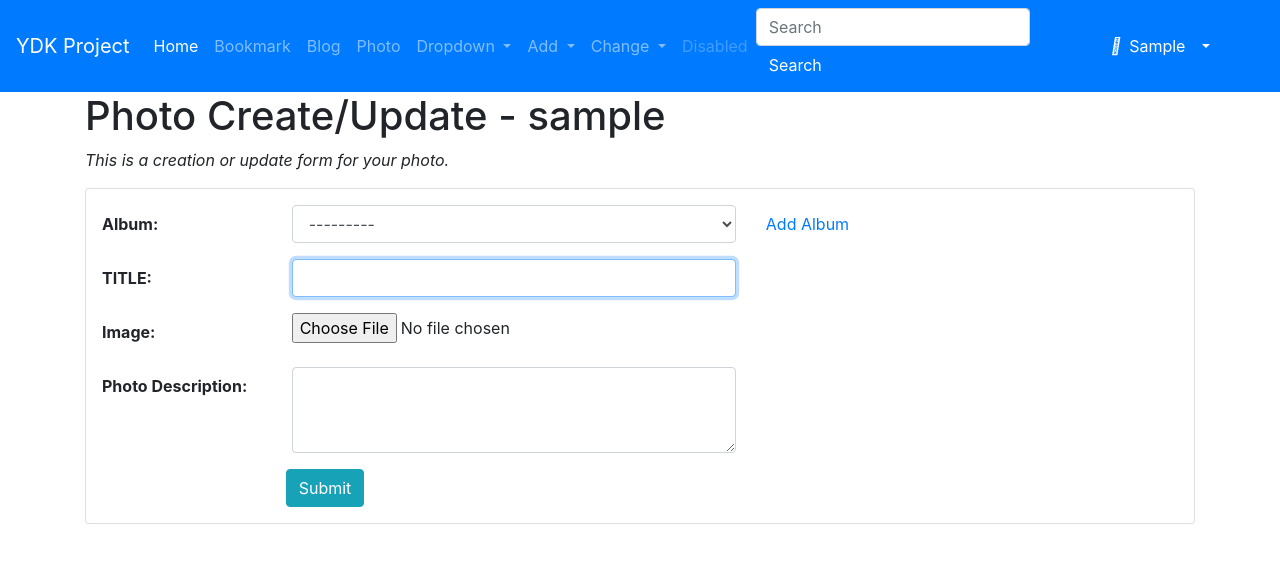
After one commit to dkyou7/django_bookmark2, a Django app: page /photo/photo/add/ in a window 1280 px wide. The commit adds this page. Shown: the top 563 px of the page. Run offline with Django 3.2, Linux system fonts and the light colour scheme; the visitor is signed in with stand-in values (Sample User, id 1); data that the repository does not hold is empty; some libraries are stand-ins or nearby versions.

Commit message:
1회차 개발 완료

```diff
--- /dev/null
+++ b/photo/forms.py
@@ -0,0 +1,6 @@
+from django.forms import inlineformset_factory
+from photo.models import Album, Photo
+
+PhotoInlineFormSet = inlineformset_factory(Album,Photo,
+                                           fields=['image','title','description'],
+                                           extra=2)
--- a/photo/models.py
+++ b/photo/models.py
@@ -6,6 +6,7 @@ from photo.fields import ThumbnailImageField
 class Album(models.Model):
     name = models.CharField(max_length=50)
     description = models.CharField('One Line Description',max_length=100,blank=True)
+    owner = models.ForeignKey('auth.User',on_delete=models.CASCADE,verbose_name="OWNER", blank=True,null=True)
 
     class Meta:
         ordering = ['name',]
@@ -22,6 +23,7 @@ class Photo(models.Model):
     description = models.TextField("Photo Description",blank=True)
     image = ThumbnailImageField(upload_to='photo/%Y/%m')
     upload_dt = models.DateTimeField('Upload Date',auto_now_add=True)
+    owner = models.ForeignKey('auth.User', on_delete=models.CASCADE, verbose_name="OWNER", blank=True, null=True)
 
     class Meta:
         ordering = ['title',]
--- /dev/null
+++ b/photo/templates/photo/photo_form.html
@@ -0,0 +1,56 @@
+{% extends "base.html" %}
+
+{% load widget_tweaks %}
+
+{% block title %}photo_form.html{% endblock %}
+
+{% block content %}
+    <h1>Photo Create/Update - {{user}}</h1>
+    <p class="font-italic">This is a creation or update form for your photo.</p>
+    {% if form.errors %}
+        <div class="alert alert-danger">
+            <div class="font-weight-bold">Wrong! Plz correct the error(s) below.</div>
+            {{ form.errors }}
+        </div>
+    {% endif %}
+
+    {% if form.is_multipart %}
+        <form enctype="multipart/form-data" action="" method="post" class="card pt-3">
+    {% else %}
+        <form action="." method="post" class="card pt-3">
+    {% endif %}
+        {% csrf_token %}
+            <div class="form-group row">
+                {{ form.album|add_label_class:"col-form-label col-sm-2 ml-3 font-weight-bold" }}
+                <div class="col-sm-5">
+                    {{ form.album|add_class:"form-control"}}
+                </div>
+                <div class="col-sm-2 my-auto">
+                    <a href="{% url 'photo:album_add' %} class btn bn-outline-primary btn-sm">Add Album</a>
+                </div>
+            </div>
+            <div class="form-group row">
+                {{ form.title|add_label_class:"col-form-label col-sm-2 ml-3 font-weight-bold" }}
+                <div class="col-sm-5">
+                    {{ form.title|add_class:"form-control"|attr:"autofocus"}}
+                </div>
+            </div>
+            <div class="form-group row">
+                {{ form.image|add_label_class:"col-form-label col-sm-2 ml-3 font-weight-bold" }}
+                <div class="col-sm-5">
+                    {{ form.image|add_class:"form-control-file"}}
+                </div>
+            </div>
+            <div class="form-group row">
+                {{ form.description|add_label_class:"col-form-label col-sm-2 ml-3 font-weight-bold" }}
+                <div class="col-sm-5">
+                    {{ form.description|add_class:"form-control"|attr:"rows:3"}}
+                </div>
+            </div>
+            <div class="form-group">
+                <div class="offset-sm-2 col-sm-5">
+                    <input type="submit" value="Submit" class="btn btn-info">
+                </div>
+            </div>
+        </form>
+{% endblock %}
--- a/photo/urls.py
+++ b/photo/urls.py
@@ -11,4 +11,14 @@ urlpatterns = [
     path('album/<int:pk>/',views.AlbumDV.as_view(),name='album_detail'),
     # /photo/photo/99
     path('photo/<int:pk>/',views.PhotoDV.as_view(),name='photo_detail'),
+
+    path('album/add/', views.AlbumPhotoCV.as_view(), name='album_add'),
+    path('album/change/', views.AlbumChangeLV.as_view(), name='album_change'),
+    path('album/<int:pk>/update/', views.AlbumPhotoUV.as_view(), name='album_update'),
+    path('album/<int:pk>/delete/', views.AlbumDelV.as_view(), name='album_delete'),
+
+    path('photo/add/', views.PhotoCV.as_view(), name='photo_add'),
+    path('photo/change/', views.PhotoChangeLV.as_view(), name='photo_change'),
+    path('photo/<int:pk>/update/', views.PhotoUV.as_view(), name='photo_update'),
+    path('photo/<int:pk>/delete/', views.PhotoDelV.as_view(), name='photo_delete'),
 ]
--- a/photo/views.py
+++ b/photo/views.py
@@ -11,3 +11,97 @@ class AlbumDV(DetailView):
 
 class PhotoDV(DetailView):
     model = Photo
+
+from django.contrib.auth.mixins import LoginRequiredMixin
+from django.shortcuts import redirect
+from django.urls import reverse_lazy
+from django.views.generic import CreateView,UpdateView, DeleteView
+from config.views import OwnerOnlyMixin
+from photo.forms import PhotoInlineFormSet
+
+class PhotoCV(LoginRequiredMixin,CreateView):
+    model = Photo
+    fields = ('album','title','image','description')
+    success_url = reverse_lazy('photo:index')
+
+    def form_valid(self, form):
+        form.instance.owner = self.request.user
+        return super().form_valid(form)
+
+class PhotoChangeLV(LoginRequiredMixin,ListView):
+    model = Photo
+    template_name = 'photo/photo_change_list.html'
+
+    def get_queryset(self):
+        return Photo.objects.filter(owner=self.request.user)
+
+class PhotoUV(OwnerOnlyMixin,UpdateView):
+    model = Photo
+    fields = ('album','title','image','description')
+    success_url = reverse_lazy('photo:index')
+
+class PhotoDelV(OwnerOnlyMixin,DeleteView):
+    model = Photo
+    success_url = reverse_lazy('photo:index')
+
+class AlbumChangeLV(LoginRequiredMixin,ListView):
+    model = Album
+    template_name = 'photo/album_change_list.html'
+
+    def get_queryset(self):
+        return Photo.objects.filter(owner=self.request.user)
+
+class AlbumDelV(OwnerOnlyMixin,DeleteView):
+    model = Album
+    success_url = reverse_lazy('photo:index')
+
+class AlbumPhotoCV(LoginRequiredMixin,CreateView):
+    model = Album
+    fields = ('name','description')
+    success_url = reverse_lazy('photo:index')
+
+    def get_context_data(self, **kwargs):
+        context = super().get_context_data(**kwargs)
+        if self.request.POST:
+            context['formset'] = PhotoInlineFormSet(self.request.POST, self.request.FILES)
+        else:
+            context['formset'] = PhotoInlineFormSet()
+        return context
+
+    def form_valid(self, form):
+        form.instance.owner = self.request.user
+        context = self.get_context_data()
+        formset = context['formset']
+        for photoform in formset:
+            photoform.instance.owner = self.request.user
+        if formset.is_valid():
+            self.object = form.save()
+            formset.instance = self.object
+            formset.save()
+            return redirect(self.get_success_url())
+        else:
+            return self.render_to_response(self.get_context_data(form=form))
+
+class AlbumPhotoUV(LoginRequiredMixin,UpdateView):
+    model = Album
+    fields = ('name','description')
+    success_url = reverse_lazy('photo:index')
+
+    def get_context_data(self, **kwargs):
+        context = super().get_context_data(**kwargs)
+        if self.request.POST:
+            context['formset'] = PhotoInlineFormSet(self.request.POST, self.request.FILES)
+        else:
+            context['formset'] = PhotoInlineFormSet()
+        return context
+
+    def form_valid(self, form):
+        context = self.get_context_data()
+        formset = context['formset']
+        if formset.is_valid():
+            self.object = form.save()
+            formset.instance = self.object
+            formset.save()
+            return redirect(self.get_success_url())
+        else:
+            return self.render_to_response(self.get_context_data(form=form))
--- a/templates/base.html
+++ b/templates/base.html
@@ -53,7 +53,8 @@
                     <a class="dropdown-item" href="{% url 'bookmark:add' %}">Bookmark</a>
                     <a class="dropdown-item" href="{% url 'blog:add' %}">Post</a>
                     <div class="dropdown-divider"></div>
-                    <a class="dropdown-item" href="#">Search</a>
+                    <a class="dropdown-item" href="{% url 'photo:album_add' %}">Album</a>
+                    <a class="dropdown-item" href="{% url 'photo:photo_add' %}">Photo</a>
                 </div>
                 </li>
                 <li class="nav-item dropdown">
@@ -64,7 +65,8 @@
                     <a class="dropdown-item" href="{% url 'bookmark:change' %}">Bookmark</a>
                     <a class="dropdown-item" href="{% url 'blog:change' %}">Post</a>
                     <div class="dropdown-divider"></div>
-                    <a class="dropdown-item" href="#">Search</a>
+                    <a class="dropdown-item" href="{% url 'photo:album_add' %}">Album</a>
+                    <a class="dropdown-item" href="{% url 'photo:photo_add' %}">Photo</a>
                 </div>
                 </li>
                 <li class="nav-item">
```
Also changed, not shown: photo/templates/photo/album_change_list.html (added, +30 -0 lines), photo/templates/photo/album_confirm_delete.html (added, +13 -0 lines), photo/templates/photo/album_form.html (added, +80 -0 lines), photo/templates/photo/photo_change_list.html (added, +32 -0 lines), photo/templates/photo/photo_confirm_delete.html (added, +13 -0 lines), photo/templates/photo/album_detail.html (renamed from photo/templates/album_detail.html), photo/templates/photo/album_list.html (renamed from photo/templates/album_list.html), photo/templates/photo/photo_detail.html (renamed from photo/templates/photo_detail.html).
